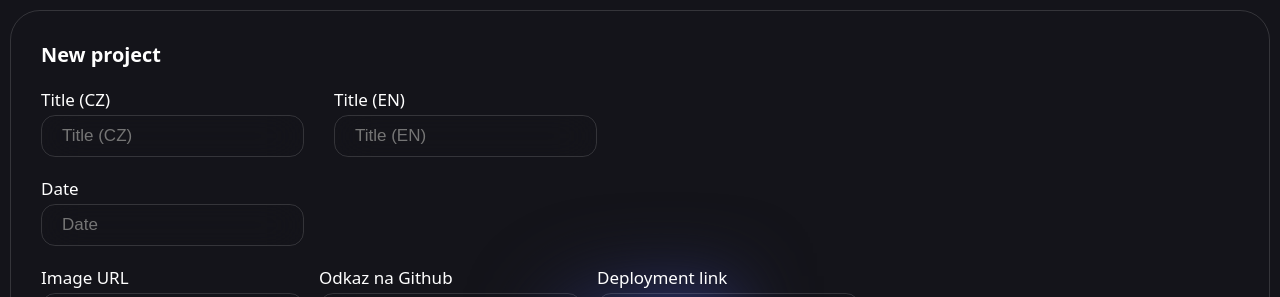
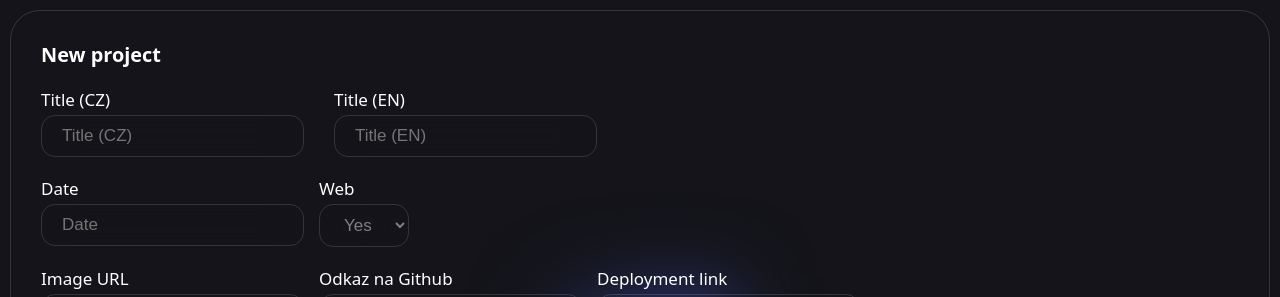
Before and after one commit to Honzoraptor31415/Portfolio, a React (Vite) app: page /new in a window 1280 px wide. Shown: the top 297 px of the page. Built offline with nearby package versions, Linux system fonts and the light colour scheme; no server answers.

Commit message:
Polished and added some stuff.
Added a functionality to get if a project is a webapp and based on that display the links for the project and cleaned the /projects code a lil, added a Web select element in the /new, and maybe did some more css.

```diff
--- a/src/App.css
+++ b/src/App.css
@@ -100,7 +100,8 @@ body {
 
   .post-form input,
   .post-form textarea,
-  .post-form button {
+  .post-form button,
+  .post-form select {
     border-radius: 14px;
     background: transparent;
     backdrop-filter: blur(20px);
@@ -312,10 +313,6 @@ body {
     flex-wrap: wrap;
     justify-content: space-between;
     gap: 1rem;
-  }
-
-  .socials-element {
-    width: 36%;
   }
 
   .socel-wrp {
@@ -781,7 +778,8 @@ body {
 
   .post-form input,
   .post-form textarea,
-  .post-form button {
+  .post-form button,
+  .post-form select {
     border-radius: 14px;
     background: transparent;
     backdrop-filter: blur(20px);
@@ -1314,14 +1312,19 @@ header.error {
   background-position-x: 53px;
 }
 
-input:hover {
+textarea:hover,
+input:hover,
+select:hover {
   border-color: rgba(255, 255, 255, 0.699);
 }
 
-input:focus {
+textarea:focus,
+input:focus,
+select:focus {
   border-color: white;
 }
 
+textarea:focus::placeholder,
 input:focus::placeholder {
   color: white;
 }
@@ -1368,3 +1371,19 @@ input:focus::placeholder {
 .socel-container:nth-child(4):hover {
   box-shadow: 0 1px 4px #FF5C5C;
 }
+
+.post-form select {
+  width: fit-content;
+  box-sizing: border-box;
+  min-width: 100%;
+  color: grey;
+}
+
+.post-form option {
+  background: var(--mainBG);
+  backdrop-filter: blur(20px);
+}
+
+.post-form textarea {
+  resize: vertical;
+}
--- a/src/components/New.tsx
+++ b/src/components/New.tsx
@@ -19,16 +19,13 @@ function New() {
   const [CZText, setCZText] = useState("")
   const [ENText, setENText] = useState("")
   const [tags, setTags] = useState("")
+  const [isWeb, setIsWeb] = useState("")
 
   const handleCZTitleChange = (e: ChangeEvent<HTMLInputElement>) => {
     setCZTitle(e.target.value)
-  };
-
-  const handleENTitleChange = (e: ChangeEvent<HTMLInputElement>) => {
+  }; const handleENTitleChange = (e: ChangeEvent<HTMLInputElement>) => {
     setENTitle(e.target.value)
-  };
-
-  const handleDateChange = (e: ChangeEvent<HTMLInputElement>) => {
+  }; const handleDateChange = (e: ChangeEvent<HTMLInputElement>) => {
     setDate(e.target.value)
   }; const handleImgUrlChange = (e: ChangeEvent<HTMLInputElement>) => {
     setImgUrl(e.target.value)
@@ -36,18 +33,15 @@ function New() {
     setGithubLink(e.target.value);
   }; const handleUrlChange = (e: ChangeEvent<HTMLInputElement>) => {
     setUrl(e.target.value)
+  }; const handleCZTextChange = (e: ChangeEvent<HTMLTextAreaElement>) => {
+    setCZText(e.target.value)
+  }; const handleENTextChange = (e: ChangeEvent<HTMLTextAreaElement>) => {
+    setENText(e.target.value)
+  }; const handleTagsChange = (e: ChangeEvent<HTMLInputElement>) => {
+    setTags(e.target.value)
+  }; const handleIsWebChange = (e: ChangeEvent<HTMLSelectElement>) => {
+    setIsWeb(e.target.value)
   };
-
-  const handleCZTextChange = (e: ChangeEvent<HTMLTextAreaElement>) => {
-    setCZText(e.target.value)
-  };
-
-  const handleENTextChange = (e: ChangeEvent<HTMLTextAreaElement>) => {
-    setENText(e.target.value)
-  };
-  const handleTagsChange = (e: ChangeEvent<HTMLInputElement>) => {
-    setTags(e.target.value)
-  }
 
   const handleSubmit = async () => {
     const { data: { user } } = await supabase.auth.getUser()
@@ -60,7 +54,8 @@ function New() {
           github: githubLink,
           link: url ? url : "no xD",
           text: `{"cz":"${CZText}","en":"${ENText}"}`,
-          tags: tags
+          tags: tags,
+          web: isWeb
         }).select("*").single()
       console.log(res)
     }
@@ -85,9 +80,18 @@ function New() {
             </div>
           </div>
 
-          <div className="title">
-            <label htmlFor="date">{navigator.language === "cs" || navigator.language === "cs-CZ" ? "Datum" : "Date"}</label>
-            <input type="text" id="date" placeholder={navigator.language === "cs" || navigator.language === "cs-CZ" ? "Datum" : "Date"} onChange={handleDateChange} value={date} />
+          <div className="links">
+            <div className="title">
+              <label htmlFor="date">{navigator.language === "cs" || navigator.language === "cs-CZ" ? "Datum" : "Date"}</label>
+              <input type="text" id="date" placeholder={navigator.language === "cs" || navigator.language === "cs-CZ" ? "Datum" : "Date"} onChange={handleDateChange} value={date} />
+            </div>
+            <div className="title">
+              <label htmlFor="web">{navigator.language === "cs" || navigator.language === "cs-CZ" ? "Web" : "Web"}</label>
+              <select id="web" onChange={handleIsWebChange} value={isWeb}>
+                <option value="yes">{navigator.language === "cs" || navigator.language === "cs-CZ" ? "Jop" : "Yes"}</option>
+                <option value="no">{navigator.language === "cs" || navigator.language === "cs-CZ" ? "Ne" : "No"}</option>
+              </select>
+            </div>
           </div>
 
           <div className="links">
--- a/src/components/Projects.tsx
+++ b/src/components/Projects.tsx
@@ -25,9 +25,7 @@ function Projects() {
 
   const getData = async () => {
     const res: any = await supabase.from("Projects").select("*")
-
     setData(res.data)
-
   }
 
   useEffect(() => {
@@ -64,16 +62,33 @@ function Projects() {
                     <p>{JSON.parse(value.text).en}</p>
                   )}
                   <div className="project-links">
-                    <a href={value.github}>
-                      <img src="/github-icon.svg" />
-                    </a>
 
-                    {value.link === "no xD" ? (
-                      <p className="no-demo">{navigator.language === "cs-CZ" || navigator.language === "cs" ? "Aplikace ještě není zveřejněná" : "App is not deployed yet"}</p>
+                    {value.web === "no" ? (
+                      <a href={value.github}>
+                        <img src="/github-icon.svg" />
+                      </a>
+                    ) : ("")}
+
+                    {value.web === "yes" && value.link !== "no xD" ? (
+                      <>
+                        <a href={value.github}>
+                          <img src="/github-icon.svg" />
+                        </a>
+                        <a href={value.link}>
+                          <img src="/link-away.svg" />
+                        </a>
+                      </>
                     ) : (
-                      <a href={value.link}>
-                        <img src="/link-away.svg" />
-                      </a>
+                      <>
+                        {value.web === "yes" ? (
+                          <>
+                            <a href={value.github}>
+                              <img src="/github-icon.svg" />
+                            </a>
+                            <p className="no-demo">{navigator.language === "cs-CZ" || navigator.language === "cs" ? "Aplikace ještě není zveřejněná" : "App is not deployed yet"}</p>
+                          </>
+                        ) : ("")}
+                      </>
                     )}
 
                   </div>
```
